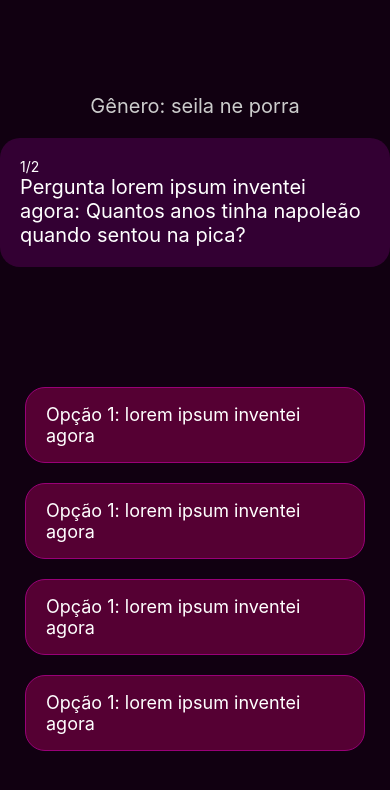
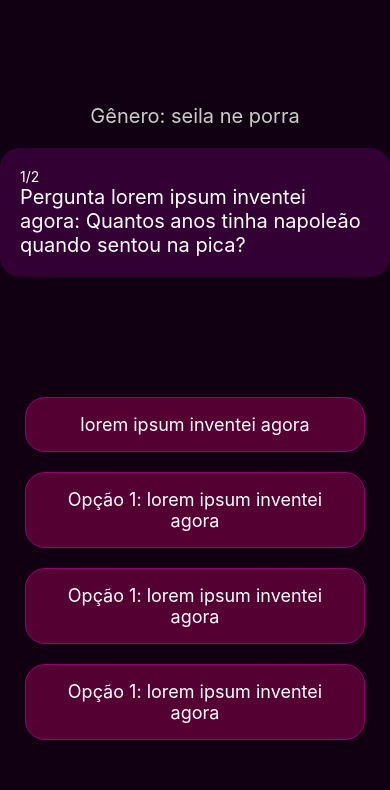
Before and after one commit to erivanstdio/TriviaQuizApp, a React Native app: screen / in a window 390 px wide. Shown: the top 790 px of the page. Built offline with nearby package versions, Linux system fonts and the light colour scheme.

Commit message:
textAlign

```diff
--- a/src/components/Options/index.js
+++ b/src/components/Options/index.js
@@ -10,7 +10,7 @@ const Options = () => {
   return (
     <View style={styles.container}>
         <TouchableOpacity style={styles.question}>
-          <Text style={styles.questionText}>Opção 1: lorem ipsum inventei agora</Text>
+          <Text style={styles.questionText}>lorem ipsum inventei agora</Text>
         </TouchableOpacity>
         <TouchableOpacity style={styles.question}>
           <Text style={styles.questionText}>Opção 1: lorem ipsum inventei agora</Text>
--- a/src/components/Options/styles.js
+++ b/src/components/Options/styles.js
@@ -16,6 +16,7 @@ const styles = StyleSheet.create({
     borderWidth: 1,
   },
   questionText: {
+    textAlign: 'center',
     color: '#fff',
     fontSize: 18,
   }
```
